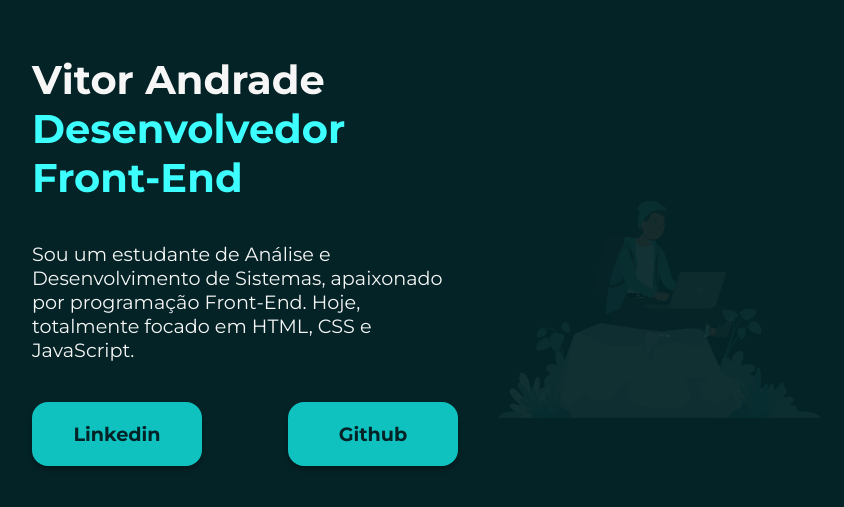
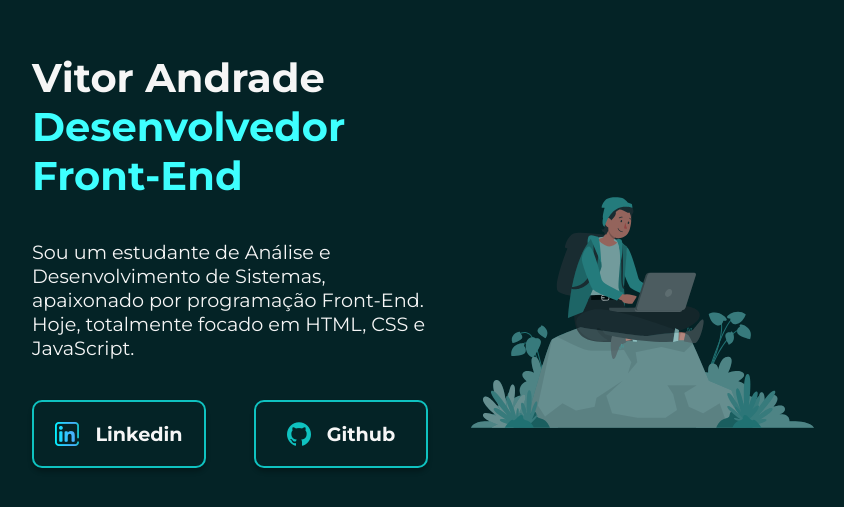
Before and after one commit to VitorMAndrade/Portfolio, a plain HTML site: page index.html in a window 1280 px wide. Shown: the part 133-640 px from the top of the page, without its empty margins (160-1004 px from the left). Drawn offline with Linux system fonts and the light colour scheme.

Commit message:
Alteração nos botoes da pagina

```diff
--- a/assets/css/style.css
+++ b/assets/css/style.css
@@ -41,9 +41,8 @@ strong{
 }
 
 .gif-working{
-    width: 470px;
+    width: 500px;
     height: 530px;
-
 }
 
 .content-btn{
@@ -52,14 +51,17 @@ strong{
 }
 
 .btn-links{
+    display: flex;
+    justify-content: center;
+    gap: 16px;
     font-size: 1.2em;
-    background-color: #0FC2C0;
+    color: #F6F6F6;
     width: 170px;
     padding: 20px 0;
-    border-radius: 16px;
+    border-radius: 10px;
     text-align: center;
     text-decoration: none;
-    color: #042326;
     font-weight: 700;
+    border: 2px solid #0FC2C0;
     box-shadow: 0px 4px 4px 0px rgba(0, 0, 0, 0.25);
 }
--- a/index.html
+++ b/index.html
@@ -20,13 +20,13 @@
             </p>
 
             <div class="content-btn">
-                <a href="" class="btn-links">Linkedin</a>
-                <a href="" class="btn-links">Github</a>
+                <a href="https://www.linkedin.com/in/vitormandrade/" target="_blank" class="btn-links"> <img src="./assets/img/linkedin.png" alt="">Linkedin</a>
+                <a href="https://github.com/VitorMAndrade" target="_blank" class="btn-links"><img src="./assets/img/github.png" alt="">Github</a>
             </div>
         </section>
 
         <img src="./assets/img/gif-working.svg" class="gif-working" alt="Homem Trabalhando com seu computador">
-
+        <!-- Gif feito com o https://storyset.com-->
 
     </main>
 
```
Also changed, not shown: assets/img/github.png (added), assets/img/linkedin.png (added).
